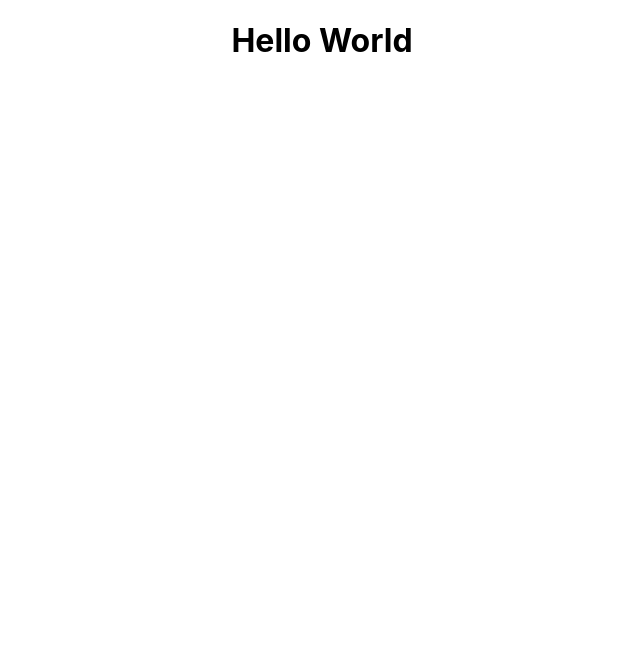
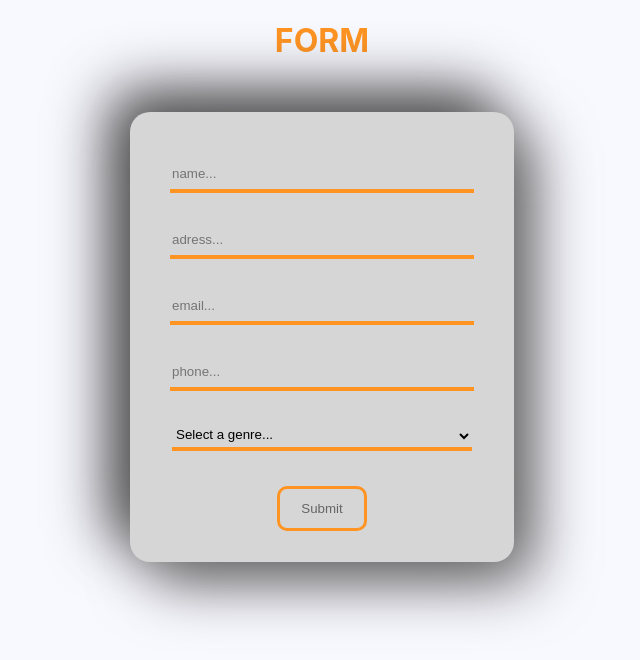
Before and after one commit to maksudxx/React-UTN, a React (Vite) app in the folder practica-uno/: page / in a window 1280 px wide. Shown: the top 660 px of the page, without its empty margins (318-958 px from the left). Built offline with nearby package versions, Linux system fonts and the light colour scheme.

Commit message:
form created

```diff
--- a/practica-uno/src/App.jsx
+++ b/practica-uno/src/App.jsx
@@ -1,11 +1,11 @@
 import "./App.css";
-import { HelloWorld } from "./components/Title/HelloWorld";
+import { Form } from "./components/Form/Form";
 
 function App() {
   return (
     <div className="App">
-      {/* punto 1 */}
-      <HelloWorld />
+      {/* punto 2 */}
+      <Form />
     </div>
   );
 }
--- /dev/null
+++ b/practica-uno/src/components/Form/Form.jsx
@@ -0,0 +1,20 @@
+import styles from "./Form.module.css";
+export const Form = () => {
+  return (
+    <div className={styles.container}>
+        <h1 className={styles.title}>FORM</h1>
+      <div className={styles.formContainer}>
+        <input type="text" placeholder="name..." className={styles.input} />
+        <input type="text" placeholder="adress..." className={styles.input} />
+        <input type="email" placeholder="email..." className={styles.input} />
+        <input type="number" placeholder="phone..." className={styles.input} />
+        <select name="genre" id="genre" className={`${styles.input} ${styles.select}`}>
+          <option value="" className={styles.option}>Select a genre...</option>
+          <option value="male" className={styles.option}>Male</option>
+          <option value="female" className={styles.option}>Female</option>
+        </select>
+        <input type="submit" value="Submit" className={styles.button}/>
+      </div>
+    </div>
+  );
+};
--- /dev/null
+++ b/practica-uno/src/components/Form/Form.module.css
@@ -0,0 +1,62 @@
+.container {
+  display: flex;
+  justify-content: center;
+  flex-direction: column;
+  align-items: center;
+}
+
+.title{
+    color: #ff9422;
+}
+
+.formContainer {
+  display: flex;
+  flex-direction: column;
+  align-items: center;
+  justify-content: center;
+  width: 30%;
+  height: 450px;
+  border-radius: 20px;
+  background: #d6d6d6;
+  box-shadow: 20px 20px 60px #666, -20px -20px 60px rgb(63, 63, 63);
+  margin-top: 30px;
+}
+
+.input {
+  margin: 15px 0;
+  width: 300px;
+  height: 30px;
+  outline: none;
+  border:0;
+  border-bottom: 4px solid #ff9422;
+  background-color: rgba(255, 255, 255, 0);
+}
+
+/*quita las flechas de un input number*/
+.input[type=number]::-webkit-inner-spin-button,
+.input[type=number]::-webkit-outer-spin-button {
+    -webkit-appearance: none;
+    margin: 0;
+  }
+
+.option:hover{
+    background-color: #ff9422;
+}
+
+
+.button{
+    width: 90px;
+    height: 45px;
+    margin-top: 20px;
+    border-radius: 10px;
+    color: #666666;
+    background:rgba(147, 147, 147, 0);
+    border: 3px solid #ff9422;
+}
+
+.button:hover{
+    cursor: pointer;
+    color:#ff9422;
+    font-size: 1.01rem;
+    font-weight: bold;
+}
--- a/practica-uno/src/components/Title/HelloWorld.jsx
+++ /dev/null
@@ -1,7 +0,0 @@
-export const HelloWorld = ()=>{
-    return(
-        <div>
-            <h1>Hello World</h1>
-        </div>
-    )
-}
--- a/practica-uno/src/index.css
+++ b/practica-uno/src/index.css
@@ -1,10 +1,12 @@
 body {
   margin: 0;
+  padding: 0;
   font-family: -apple-system, BlinkMacSystemFont, 'Segoe UI', 'Roboto', 'Oxygen',
     'Ubuntu', 'Cantarell', 'Fira Sans', 'Droid Sans', 'Helvetica Neue',
     sans-serif;
   -webkit-font-smoothing: antialiased;
   -moz-osx-font-smoothing: grayscale;
+  background-color: ghostwhite;
 }
 
 code {
```
